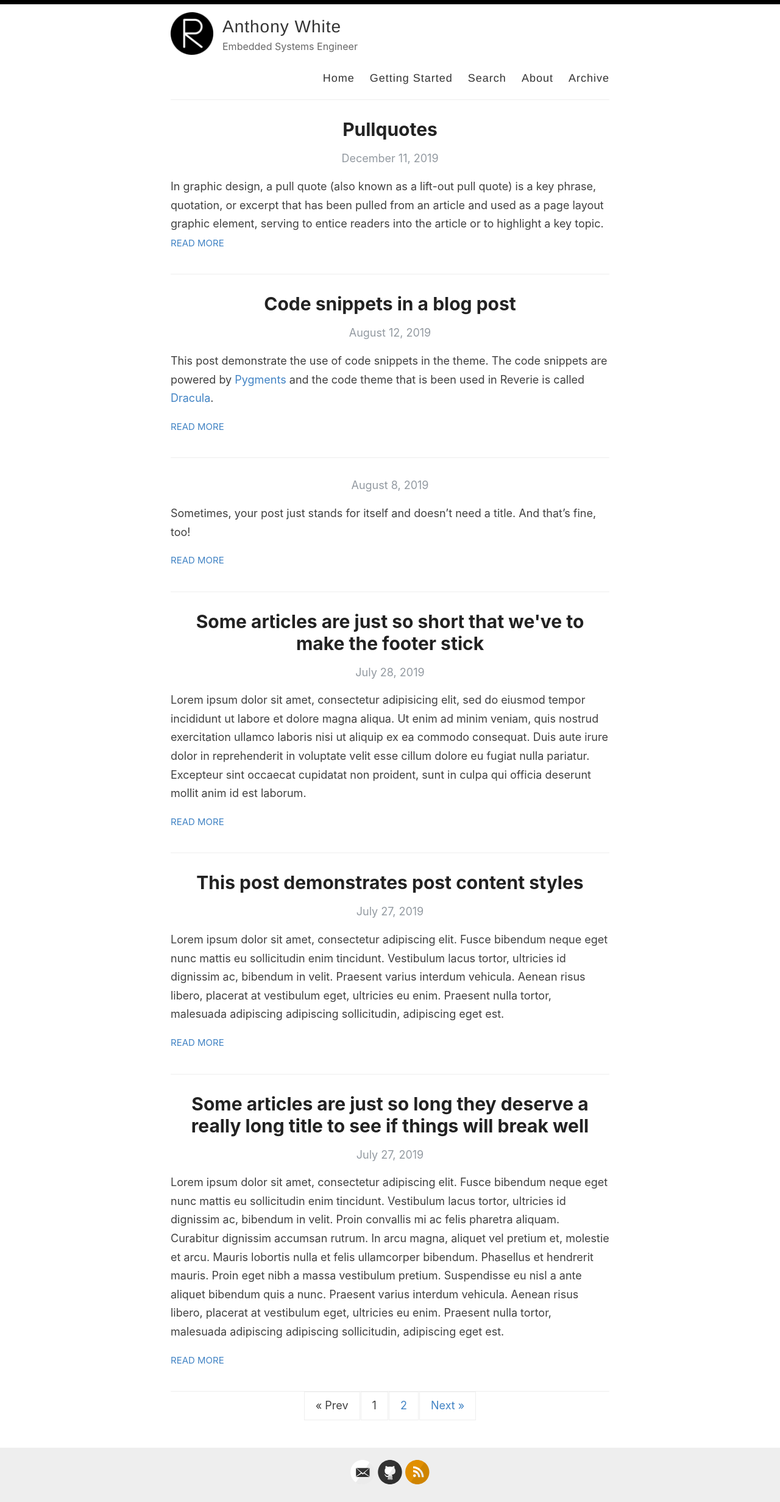
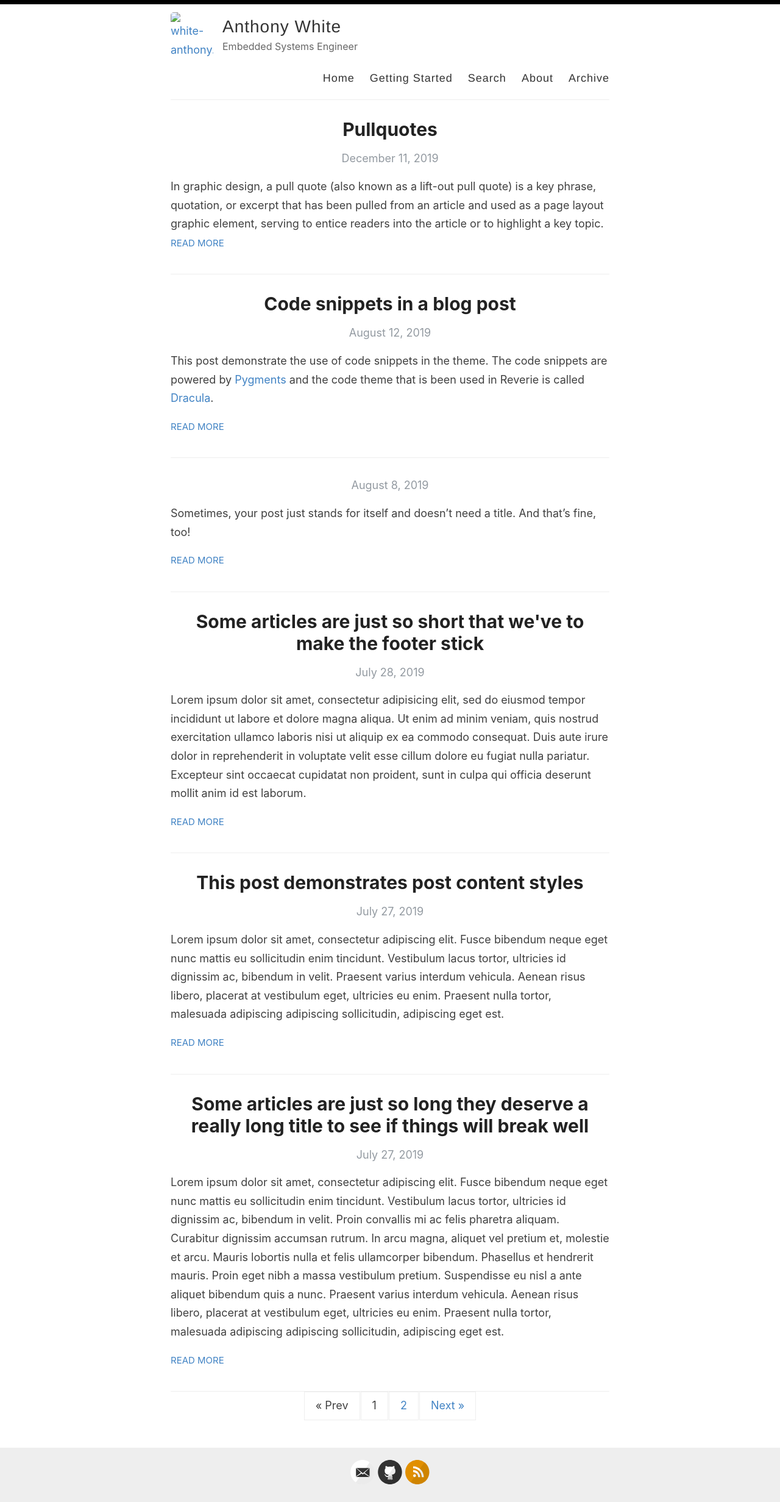
Before and after one commit to white-anthony/white-anthony.github.io, a Jekyll site: the page built from index.html, in a window 1280 px wide. Shown: the whole page at 61% size. Built offline with Jekyll 4.4.1, drawn with Linux system fonts in a browser that asks for light colours; the list of posts is cut into pages by our own code.

Commit message:
Update _config.yml

```diff
--- a/_config.yml
+++ b/_config.yml
@@ -12,8 +12,7 @@ author: Anthony White
 description: Embedded Systems Engineer
 
 # URL of your avatar or profile pic (you could use your GitHub profile pic)
-avatar: /images/reverie.png
-
+avatar: Screenshot 2025-05-16 215825.png
 #
 # Flags below are optional
 #
```
